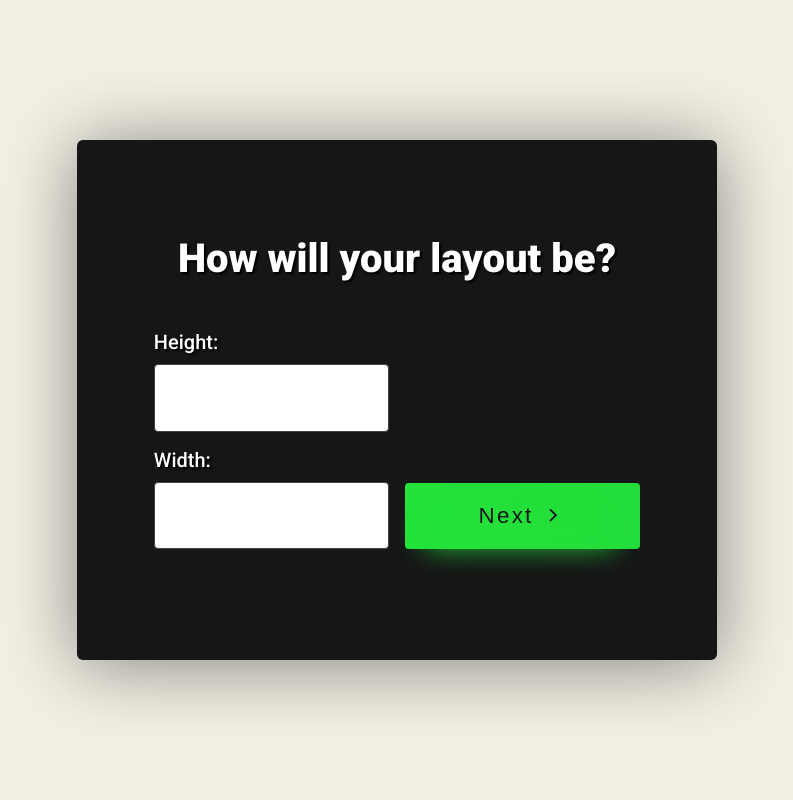
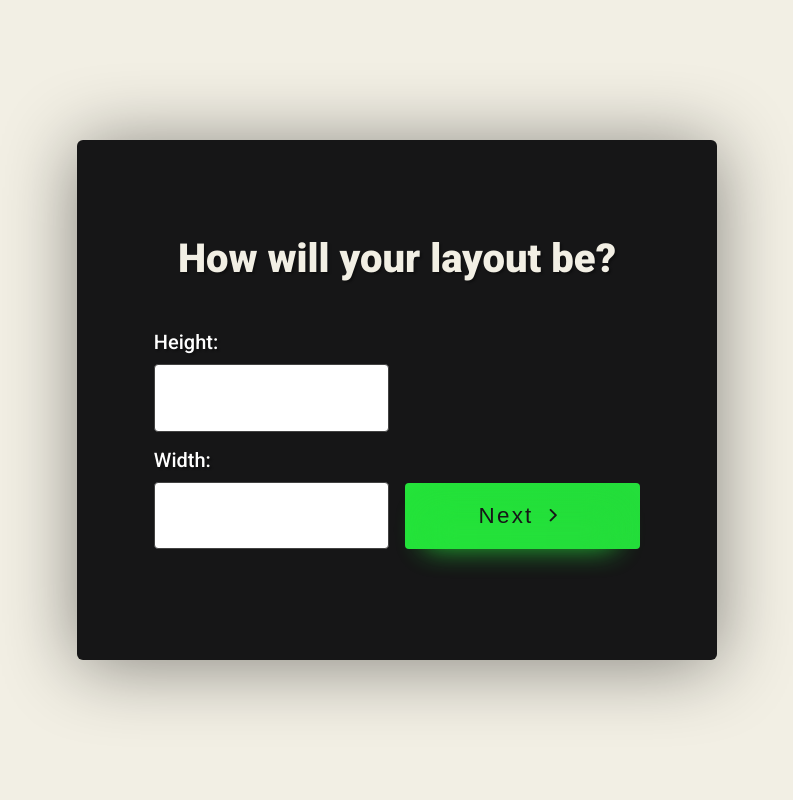
Before and after one commit to Artx999/seatPicker, a PHP site: page / in a window 1280 px wide. Shown: the whole page, without its empty margins (243-1036 px from the left). Run offline with PHP 8.4, Linux system fonts and the light colour scheme.

Commit message:
Changes to blacklist and whitelist

```diff
--- a/script.js
+++ b/script.js
@@ -7,6 +7,8 @@ $blackListBtn.on('click', '#white', function () {
     $("#white").attr("id", "black").text('Blacklist');
     // Page
     $("main").css("background-color", "var(--bc)");
+    $("h1").css("color", "var(--white)");
+    $(".gridBlock label").css("color", "var(--white)");
     $seatChart.css("background-color", "var(--bcBlack)");
     $seatChart.css("box-shadow", "0 5px 75px 0 rgba(0, 0, 0, .45)");
 });
@@ -16,6 +18,8 @@ $blackListBtn.on('click', '#black', function () {
     $("#black").attr("id", "white").text('Whitelist');
     // Page
     $("main").css("background-color", "var(--bcBlack)");
+    $("h1").css("color", "var(--bcBlack)");
+    $(".gridBlock label").css("color", "var(--bcBlack)");
     $seatChart.css("background-color", "var(--white)");
     $seatChart.css("box-shadow", "0 5px 75px 0 rgba(255, 255, 255, .25)");
 });
--- a/style.css
+++ b/style.css
@@ -40,7 +40,8 @@ h1 {
     margin: 0;
     font-size: 2.5rem;
     font-weight: 900;
-    text-shadow: 2px 2px 2px #000000;
+    color: var(--white);
+    text-shadow: 2px 2px 2px rgba(0, 0, 0, .3);
 }
 /* Classes */
 .flexbox {
@@ -97,7 +98,7 @@ h1 {
     margin: 0 0 .5em 0;
     font-size: 1.25rem;
     font-weight: 500;
-    text-shadow: 2px 2px 2px #000000;
+    text-shadow: 2px 2px 2px rgba(0, 0, 0, .3);
 }
 /* Button */
 #buttonWrapper {
@@ -225,13 +226,15 @@ h1 {
     transform: scale3d(.9, .9, 1);
     transition: transform .3s cubic-bezier(.175,.885,.32,1.275),filter .3s cubic-bezier(.175,.885,.32,1.275),bottom .3s cubic-bezier(.175,.885,.32,1.275),background-position 3s cubic-bezier(.455,.03,.515,.955),-webkit-transform .3s cubic-bezier(.175,.885,.32,1.275),-webkit-filter .3s cubic-bezier(.175,.885,.32,1.275);
 }
-.button:focus, .button:hover {
+.button:focus {
+    outline: none;
+}
+.button:hover {
     transform: scale3d(1.07, 1.07, 1);
     background-position: 100% 50%;
-    outline: none;
     bottom: 2px;
 }
-.button:focus .btn-secondary, .button:hover .btn-secondary {
+.btn-secondary, .button:hover .btn-secondary {
     background-position: 100% 50%;
     filter: blur(25px);
     bottom: -5px;
```
